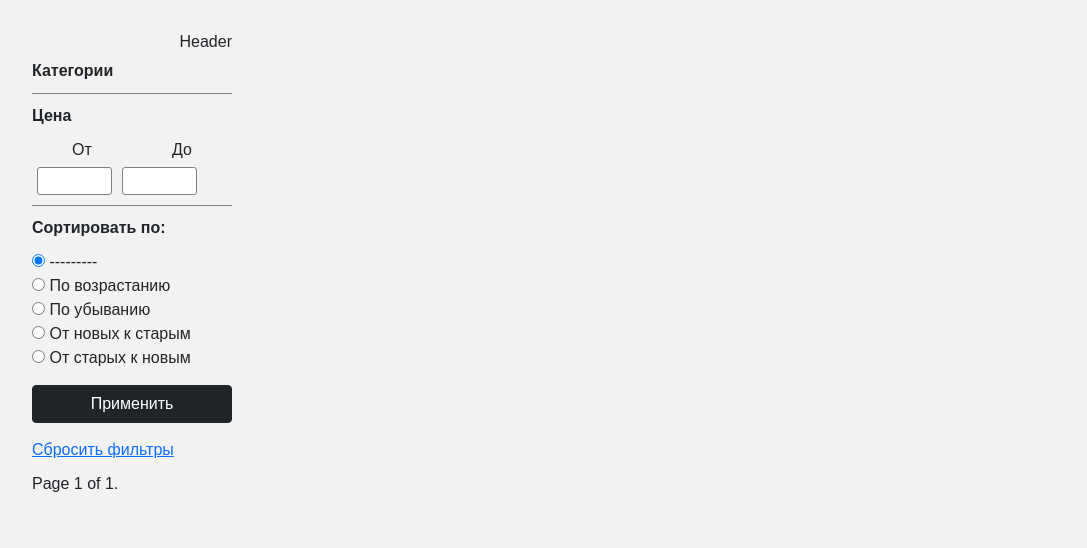
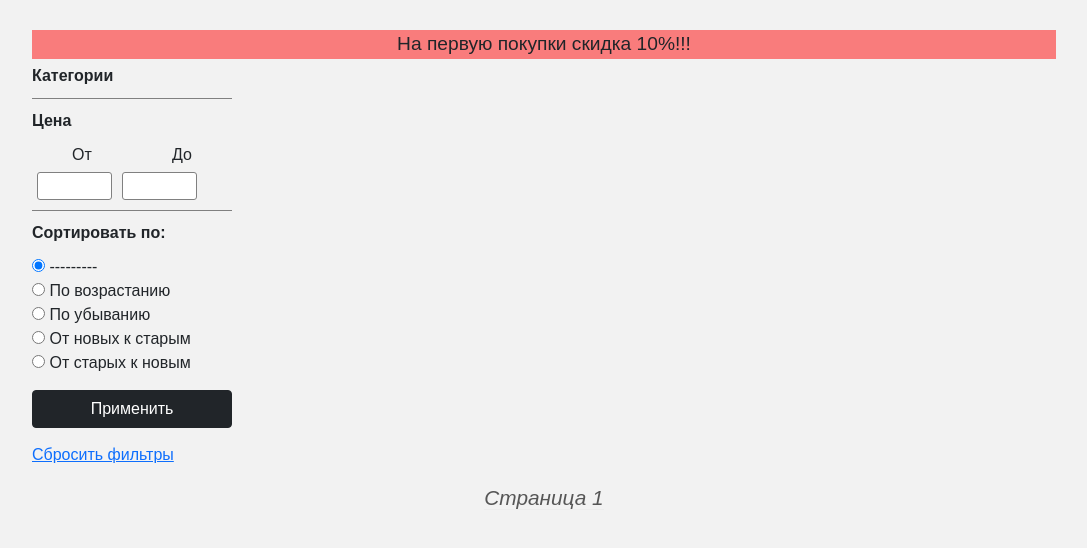
Before and after one commit to m0r4n9/OnlineShopProject, a Django app: page /catalog/ in a window 1280 px wide. Shown: the part 56-604 px from the top of the page, without its empty margins (96-1183 px from the left). Run offline with Django 4.2, Linux system fonts and the light colour scheme; data that the repository does not hold is empty; parts of the project's set-up code (start-up, migrations or seed data) failed here and were passed over.

Commit message:
fixes some bags

```diff
--- a/main/static/main/style.css
+++ b/main/static/main/style.css
@@ -4,8 +4,8 @@ body {
 }
 
 .catalog-header {
-    display: flex;
-    justify-content: right;
+    /*display: flex;*/
+    /*justify-content: right;*/
 
 }
 
@@ -225,11 +225,9 @@ body {
     padding: 10px;
 }
 
-/*.person-label {*/
-/*    display: block;*/
-/*    text-align: start;*/
-/*    margin: 0 0 5px 5px;*/
-/*}*/
+.mailProfile, .phoneProfile {
+    margin-right: 40px;
+}
 
 .person-input {
     width: 230px;
@@ -583,3 +581,55 @@ input[type=number] {
     margin: 5px auto;
     display: flex;
 }
+
+.detailPurchase-title {
+    text-align: center;
+    margin-top: 10px;
+}
+
+.detailPurchase-content {
+    display: flex;
+    flex-direction: column;
+    align-items: center;
+}
+
+.detailPurchase-personalInfo {
+    /*text-align: center;*/
+}
+
+.detailPurchase-personalInfo ul {
+    list-style: none;
+}
+
+.detailPurchase-items ul {
+    list-style: none;
+}
+
+.detailPurchase-items li::before {
+    content: '♥︎';
+}
+
+.pagination {
+    /*border: 1px solid black;*/
+    display: flex;
+    justify-content: center;
+    align-items: center;
+    margin-top: 5px;
+}
+
+.step-links a {
+    font-size: 1.5rem;
+    text-decoration: none;
+    color: black;
+}
+
+.step-links span {
+    font-size: 1.3rem;
+}
+
+.current-page {
+    color: #565656;
+    font-style: italic;
+    border-bottom: 1px solid rgba(128, 128, 128, 0.05);
+
+}
--- a/main/urls.py
+++ b/main/urls.py
@@ -21,5 +21,6 @@ urlpatterns = [
                   path('catalog/goods/favorite_<int:item_id>', views.add_favorite, name='favorite_add'),
                   path('catalog/goods/favorite_remove_<int:item_id>', views.remove_favorite, name='remove_favorite'),
                   path('review/', views.add_review, name='review'),
-                  # path('test/', views.test, name='test')
+                  path('reviewList/', views.list_reviews, name='review_list'),
+                  path('review/remove/<int:review_id>', views.remove_review, name='remove_review'),
               ] + static(settings.MEDIA_URL, document_root=settings.MEDIA_ROOT)
--- a/main/views.py
+++ b/main/views.py
@@ -1,7 +1,7 @@
 from _decimal import Decimal
 
 from django.contrib import messages
-from django.contrib.auth.decorators import login_required
+from django.contrib.auth.decorators import login_required, user_passes_test
 from django.core.paginator import Paginator
 from django.shortcuts import render, get_object_or_404, redirect
 from django.template.loader import render_to_string
@@ -12,7 +12,7 @@ from django.core.mail import send_mail
 from OnlineShopProject import settings
 from users.forms import PersonalInformation
 from .cart import Cart
-from .forms import CartAddProductForm, ReviewFormImages, ProductFilterSet, ReviewFilterSet
+from .forms import CartAddProductForm, ReviewFormImages, ProductFilterSet
 from .models import Product, Company, ProductSize, FavoriteList, Review, Purchase, ReviewPhotos
 
 
@@ -33,29 +33,38 @@ def brands(request):
 
 def catalog(request):
     products = Product.objects.all()
-    filterset = ProductFilterSet(request.GET, queryset=products)
+    filter_set = ProductFilterSet(request.GET, queryset=products)
 
     if 'price' in request.GET:
         direction = '-' if request.GET['price'] == 'desc' else ''
-        filterset.qs = filterset.qs.order_by(direction + 'price')
+        filter_set.qs = filter_set.qs.order_by(direction + 'price')
 
     if 'release_date' in request.GET:
         direction = '-' if request.GET['release_date'] == 'desc' else ''
-        filterset.qs = filterset.qs.order_by(direction + 'release_date')
+        filter_set.qs = filter_set.qs.order_by(direction + 'release_date')
 
     filtered_params = request.GET.copy()
     if 'page' in filtered_params:
         del filtered_params['page']
     filtered_query_string = filtered_params.urlencode()
 
-    paginator = Paginator(filterset.qs, per_page=6)
+    paginator = Paginator(filter_set.qs, per_page=6)
     page_number = request.GET.get('page')
     page_obj = paginator.get_page(page_number)
 
+    if request.user.is_authenticated:
+        if Purchase.objects.filter(user=request.user):
+            sale = False
+        else:
+            sale = True
+    else:
+        sale = True
+
     context = {
-        'filterset': filterset,
+        'filterset': filter_set,
         'page_obj': page_obj,
-        'filtered_query_string': filtered_query_string
+        'filtered_query_string': filtered_query_string,
+        'sale_check': sale,
     }
     return render(request, 'main/catalog.html', context)
 
@@ -136,11 +145,18 @@ def cart_remove(request, product_id, size_id):
     return redirect('main:cart')
 
 
+@login_required(login_url='/users/login')
 def cart_detail(request):
     cart = Cart(request)
+    length_cart = len(cart.cart)
+    if Purchase.objects.filter(user=request.user):
+        total_price = cart.get_total_price()
+    else:
+        total_price = cart.get_total_price() * Decimal("0.90")
+
     if request.method == 'POST':
         form = PersonalInformation(request.POST, instance=request.user)
-        if form.is_valid() and len(cart.cart) != 0:
+        if form.is_valid() and length_cart != 0:
             for field in form.cleaned_data:
                 if not form.cleaned_data[field]:
                     form.add_error(field, 'Это поле обязательное')
@@ -167,22 +183,27 @@ def cart_detail(request):
                     })
                 size.save()
 
-            userPurches = request.user
-            Purchase.objects.create(user=userPurches, total_price=total_price, street=userPurches.street,
-                                    city=userPurches.city,
+            if not Purchase.objects.filter(user=request.user):
+                total_price *= Decimal("0.90")
+
+            Purchase.objects.create(user=request.user, total_price=total_price, street=request.user.street,
+                                    city=request.user.city,
                                     products=cart.cart,
-                                    postcode=userPurches.postcode).check_products.set(list_products),
+                                    postcode=request.user.postcode).check_products.set(list_products),
 
             # send_email_purches(subject='Покупка', message='Спасибо за покупку', userName=request.user,
             #                    products=products,
             #                    recipient_list=[request.user.email])
-            # cart.clear()
+            cart.clear()
             return redirect('main:cart')
     else:
         form = PersonalInformation(instance=request.user)
+
     return render(request, 'main/cart.html', {
         'cart': cart,
-        'form': form
+        'form': form,
+        'total_price': total_price,
+        'length_cart': length_cart,
     })
 
 
@@ -244,11 +265,24 @@ def purchase_detail(request, purchase_id):
     list_products = []
     for key in purchase.products.values():
         product = Product.objects.get(id=key['id'])
-        list_products.append((product, key['size']))
-    for product in list_products:
-        print(product[0].name_item)
+        list_products.append((product, key['size'], key['quantity']))
     context = {
         'purchase': purchase,
         'list_products': list_products,
     }
     return render(request, 'main/purchaseDetail.html', context)
+
+@user_passes_test(lambda u: u.is_superuser)
+def list_reviews(request):
+    reviews = Review.objects.all().order_by('-created_at')
+    context = {
+        'reviews': reviews,
+    }
+    return render(request, 'main/reviewList.html', context)
+
+@user_passes_test(lambda u: u.is_superuser)
+def remove_review(request, review_id):
+    review = Review.objects.get(id=review_id)
+    review.delete()
+    # Review.objects.save()
+    return redirect('main:review_list')
--- a/templates/main/cart.html
+++ b/templates/main/cart.html
@@ -39,7 +39,7 @@
         <tr class="total">
             <td colspan="4"></td>
             {% if cart.get_total_price != 0 %}
-                <td class="num" style="padding: 0 20px">{{ cart.get_total_price }} руб.</td>
+                <td class="num" style="padding: 0 20px">{{ total_price }} руб.</td>
             {% endif %}
 
         </tr>
@@ -47,11 +47,14 @@
     </table>
     <div style="text-align: center">
         <div>
+            {% if length_cart %}
                 <form action="{% url 'main:cart' %}" method="post" class="personalInformation">
                     {% csrf_token %}
                     {{ form }}
                     <button class="btn btn-info" type="submit">Submit</button>
                 </form>
+            {% endif %}
+
         </div>
         <p class="text-right">
             <a href="{% url "main:catalog" %}" class="button light" style="margin-right: 10px;">Continue shopping</a>
--- a/templates/main/catalog.html
+++ b/templates/main/catalog.html
@@ -1,15 +1,16 @@
 {% extends 'main/layout.html' %}
-{% block title %}Test pagination{% endblock %}
+{% block title %}Каталог{% endblock %}
 {% block content %}
 
     <div style="display: flex; margin: 30px auto; position: relative; width: 80vw;">
         <div>
-            <div class="catalog-header">
-                Header
-{#                {% if request.user.is_superuser %}#}
-{#                    <p>Вы имеете права админа</p>#}
-{#                {% endif %} #}
-            </div>
+            {% if sale_check %}
+                <div style="width: 80vw; background: rgba(255,0,0,0.49); text-align: center; font-size: 1.2rem"
+                     class="catalog-header">
+                    На первую покупки скидка 10%!!!
+                </div>
+            {% endif %}
+
             <div class="wrapper-catalog">
                 <div class="catalog-filters">
                     <form method="get">
@@ -65,17 +66,17 @@
                 </div>
             </div>
             <div class="pagination">
-                <span class="step-links">
+                <div class="step-links">
                     {% if page_obj.has_previous %}
-                        <a href="?page=1{% if filtered_query_string %}&{{ filtered_query_string }}{% endif %}">first</a>
-                        <a href="?page={{ page_obj.previous_page_number }}{% if filtered_query_string %}&{{ filtered_query_string }}{% endif %}">previous</a>
+{#                        <a href="?page=1{% if filtered_query_string %}&{{ filtered_query_string }}{% endif %}">Первая</a>#}
+                        <a href="?page={{ page_obj.previous_page_number }}{% if filtered_query_string %}&{{ filtered_query_string }}{% endif %}"> < </a>
                     {% endif %}
-                    <span class="current-page">Page {{ page_obj.number }} of {{ page_obj.paginator.num_pages }}.</span>
-                        {% if page_obj.has_next %}
-                            <a href="?page={{ page_obj.next_page_number }}{% if filtered_query_string %}&{{ filtered_query_string }}{% endif %}">next</a>
-                            <a href="?page={{ page_obj.paginator.num_pages }}{% if filtered_query_string %}&{{ filtered_query_string }}{% endif %}">last</a>
-                        {% endif %}
-                </span>
+                    <span class="current-page">Страница {{ page_obj.number }}</span>
+                    {% if page_obj.has_next %}
+                        <a href="?page={{ page_obj.next_page_number }}{% if filtered_query_string %}&{{ filtered_query_string }}{% endif %}"> > </a>
+{#                        <a href="?page={{ page_obj.paginator.num_pages }}{% if filtered_query_string %}&{{ filtered_query_string }}{% endif %}">Последняя</a>#}
+                    {% endif %}
+                </div>
             </div>
         </div>
     </div>
--- a/templates/main/listPurchases.html
+++ b/templates/main/listPurchases.html
@@ -8,7 +8,7 @@
     <div class="listPurchases-wrapper">
         <div class="listPurchases">
             <div>
-                <h1>Ваши покупки</h1>
+                <h1 style="text-align: center; margin-top: 10px;">Ваши покупки</h1>
             </div>
             <div>
                 <div style="display: flex; justify-content: center; margin-top: 10px;">
@@ -22,6 +22,10 @@
                                 Покупка сделанная в {{ purchase.created_at }}
                                 <span class="badge bg-primary rounded-pill">Кол-во товаров: {{ purchase.count_products }}</span>
                             </li>
+                        {% empty %}
+                            <div class="alert alert-light" role="alert">
+                                Вы еще не совершили ни одну покупку
+                            </div>
                         {% endfor %}
                     </ul>
                 </div>
--- a/users/models.py
+++ b/users/models.py
@@ -1,6 +1,5 @@
 from django.contrib.auth.models import AbstractUser
 from django.db import models
-
 
 # Create your models here.
 
```
Also changed, not shown: templates/main/purchaseDetail.html (+11 -5 lines), templates/main/reviewList.html (added, +31 -0 lines), templates/users/profile.html (+11 -2 lines). Lines whose indentation alone changed are shown as unchanged.
